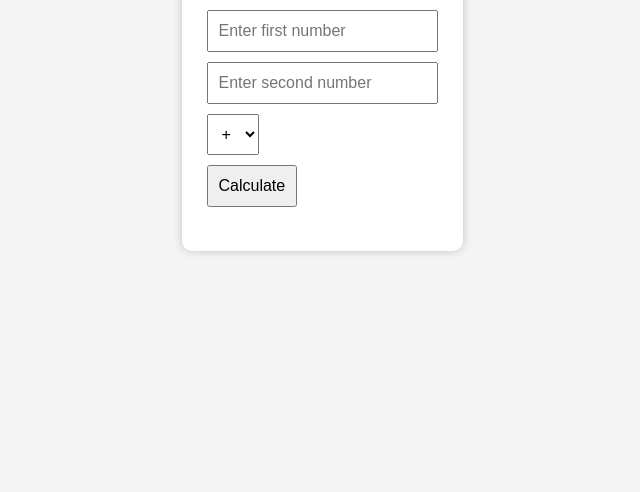
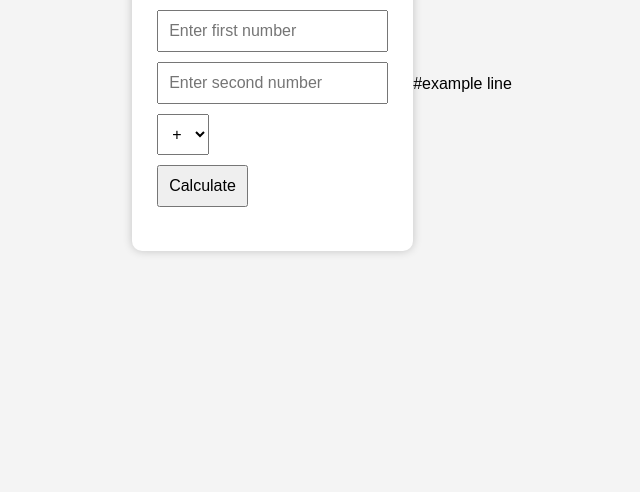
Before and after one commit to laya1432/Java_calculator_app, a plain HTML site: page index.html in a window 1280 px wide. Shown: the part 324-816 px from the top of the page, without its empty margins (318-958 px from the left). Drawn offline with Linux system fonts and the light colour scheme.

Commit message:
pushing local to remote

```diff
--- a/index.html
+++ b/index.html
@@ -84,3 +84,4 @@
 
 </body>
 </html>
+#example line
```
